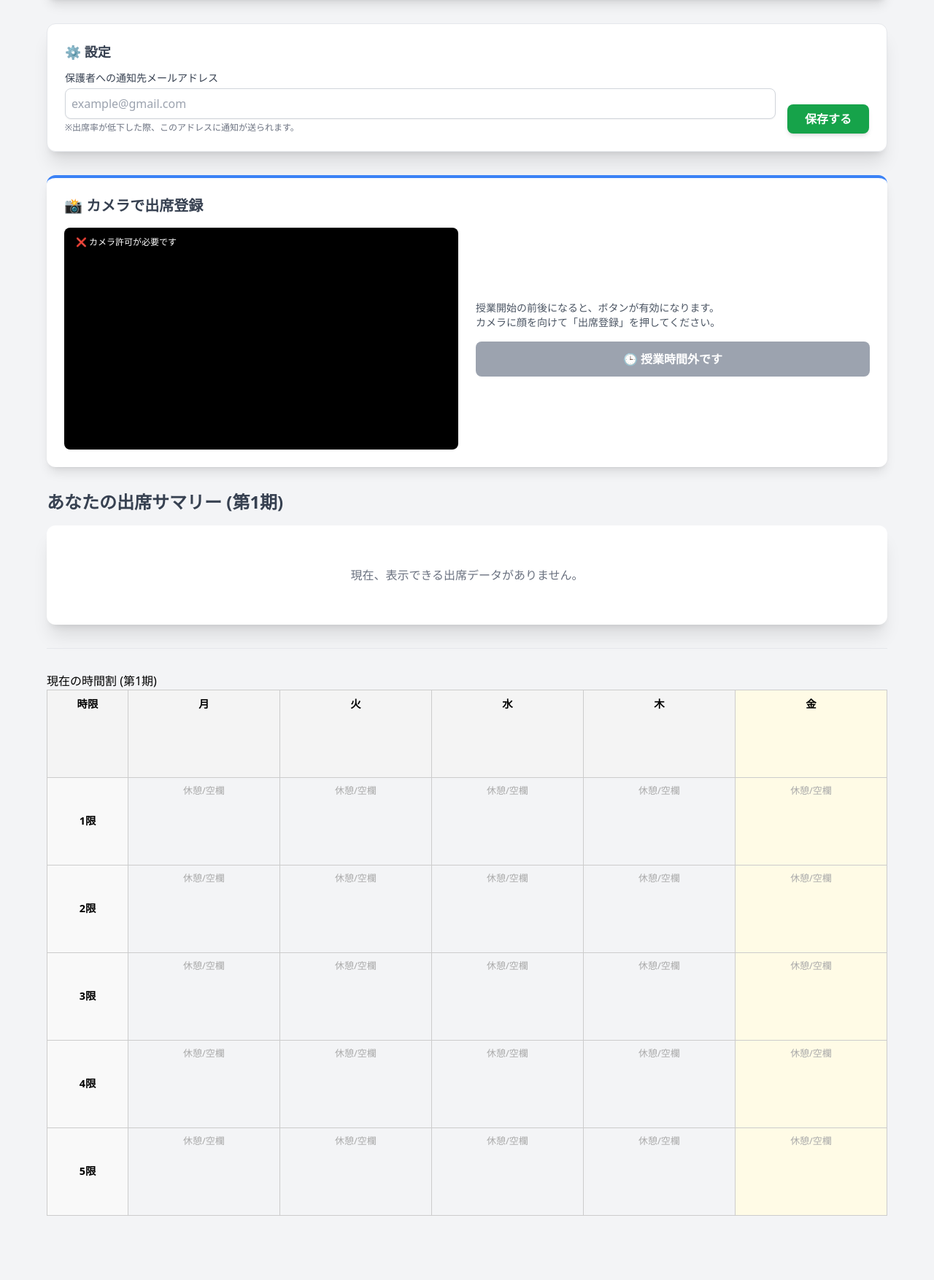
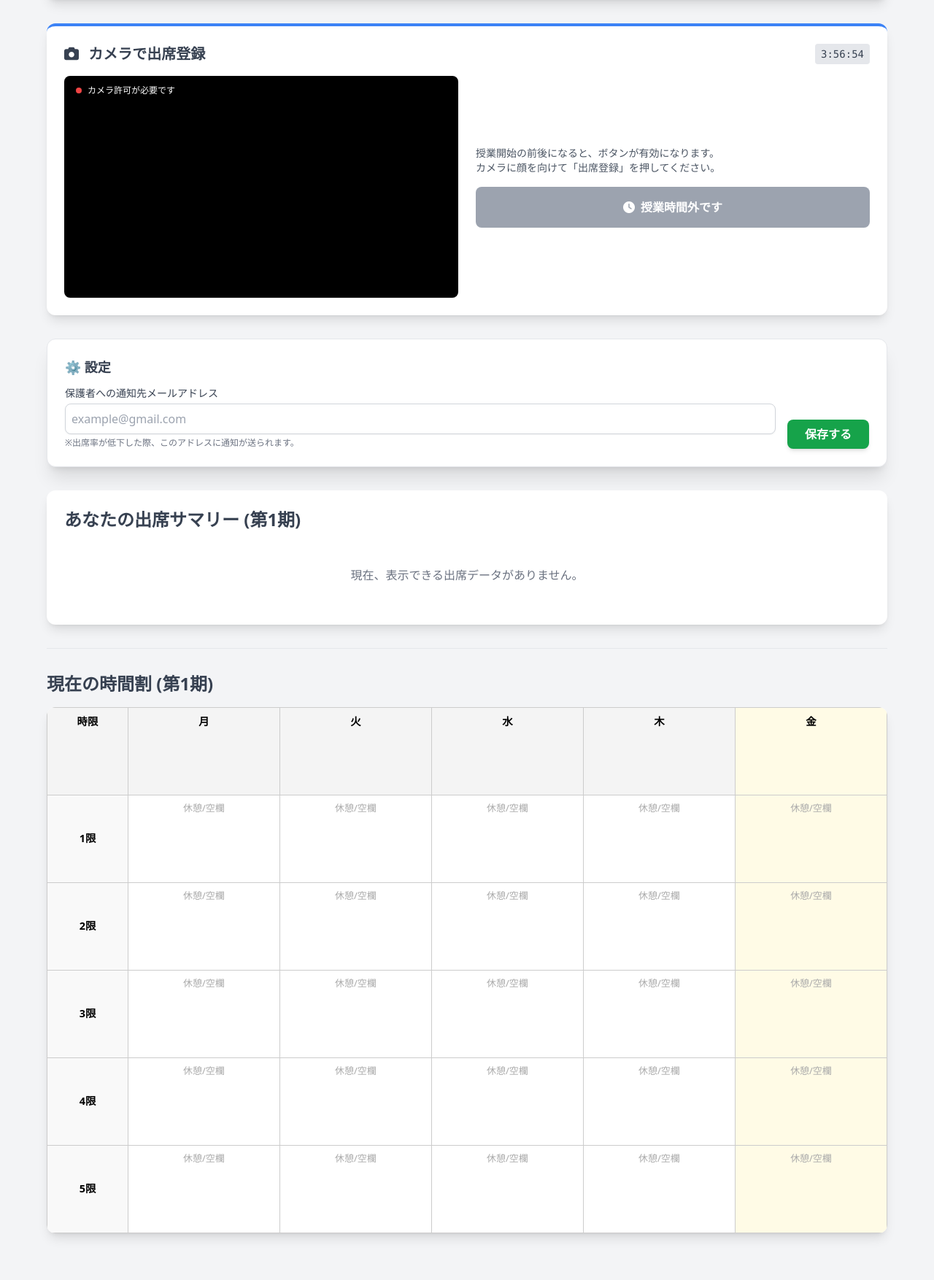
Before and after one commit to tea859/linebot-attendance, a Flask app: page /my_portal in a window 1280 px wide. Shown: the part 148-1902 px from the top of the page at 73% size. Before the commit the page ends 1814 px from the top, so only its background shows below. Run offline with Flask 3, Linux system fonts and the light colour scheme; a user stored in the database is signed in; tables that the repository leaves empty hold one stand-in row (values such as "Sample post"); some libraries are stand-ins or nearby versions.

Commit message:
Update my_portal.html

```diff
--- a/templates/my_portal.html
+++ b/templates/my_portal.html
@@ -5,6 +5,65 @@
     <meta name="viewport" content="width=device-width, initial-scale=1.0">
     <title>学生ポータル</title>
     <script src="https://cdn.tailwindcss.com"></script>
+    <link rel="stylesheet" href="https://cdnjs.cloudflare.com/ajax/libs/font-awesome/6.0.0/css/all.min.css">
+    <style>
+        /* 既存のスタイル */
+        .schedule-table {
+            width: 100%;
+            border-collapse: collapse;
+            margin-bottom: 2em;
+            table-layout: fixed;
+        }
+        .schedule-table th, .schedule-table td {
+            border: 1px solid #ccc;
+            padding: 8px;
+            text-align: left;
+            vertical-align: top;
+            height: 120px;
+            font-size: 0.9em;
+        }
+        .schedule-table th {
+            background-color: #f4f4f4;
+            text-align: center;
+            width: 15%;
+        }
+        .schedule-table td.period-header {
+            background-color: #f9f9f9;
+            font-weight: bold;
+            text-align: center;
+            width: 8%;
+            vertical-align: middle;
+        }
+        .schedule-table th.today, .schedule-table td.today {
+            background-color: #fffbe6;
+        }
+        .schedule-table .subject {
+            font-weight: bold;
+            color: #005a9c;
+            display: block;
+            margin-bottom: 5px;
+        }
+        .schedule-table .details {
+            font-size: 0.9em;
+            color: #555;
+        }
+        .schedule-table .empty {
+            color: #aaa;
+            text-align: center;
+            vertical-align: middle;
+            font-size: 0.9em;
+        }
+
+        /* モーダルアニメーション */
+        @keyframes pulse-red {
+            0% { box-shadow: 0 0 0 0 rgba(239, 68, 68, 0.7); }
+            70% { box-shadow: 0 0 0 20px rgba(239, 68, 68, 0); }
+            100% { box-shadow: 0 0 0 0 rgba(239, 68, 68, 0); }
+        }
+        .animate-pulse-red {
+            animation: pulse-red 2s infinite;
+        }
+    </style>
 </head>
 <body class="bg-gray-100 p-8">
     <div class="max-w-6xl mx-auto">
@@ -22,6 +81,7 @@
                 {% endfor %}
             {% endif %}
         {% endwith %}
+
         <header class="bg-white p-6 rounded-xl shadow-lg mb-8 border-b-4 border-green-500">
             <div class="flex justify-between items-center">
                 <div>
@@ -35,6 +95,40 @@
         </header>
 
         <main>
+            <div class="bg-white p-6 rounded-xl shadow-lg mb-8 border-t-4 border-blue-500">
+                <div class="flex justify-between items-center mb-4">
+                    <h2 class="text-xl font-bold text-gray-700"><i class="fas fa-camera mr-2"></i> カメラで出席登録</h2>
+                    <span id="clock" class="font-mono text-sm bg-gray-200 px-2 py-1 rounded text-gray-700">--:--:--</span>
+                </div>
+
+                <div class="grid grid-cols-1 md:grid-cols-2 gap-6 items-center">
+                    <div class="relative bg-black rounded-lg overflow-hidden shadow-inner aspect-video">
+                        <video id="userVideo" autoplay muted playsinline class="w-full h-full object-cover"></video>
+                        <canvas id="userCanvas" class="hidden"></canvas>
+
+                        <div id="cameraStatus" class="absolute top-2 left-2 bg-black bg-opacity-70 text-white text-xs px-2 py-1 rounded flex items-center">
+                            <span class="w-2 h-2 bg-gray-400 rounded-full mr-2" id="statusDot"></span>
+                            <span id="statusText">カメラ待機中...</span>
+                        </div>
+                    </div>
+
+                    <div class="flex flex-col justify-center space-y-4">
+                        <p class="text-sm text-gray-600">
+                            授業開始の前後になると、ボタンが有効になります。<br>
+                            カメラに顔を向けて「出席登録」を押してください。
+                        </p>
+
+                        <button id="authButton" onclick="captureAndAuth()" disabled
+                            class="w-full py-4 px-6 rounded-lg font-bold text-white transition duration-200
+                                   bg-gray-400 cursor-not-allowed shadow-none flex items-center justify-center space-x-2">
+                            <i class="fas fa-clock"></i>
+                            <span>授業時間外です</span>
+                        </button>
+
+                        <div id="resultMsg" class="hidden p-3 rounded-lg text-sm font-bold text-center"></div>
+                    </div>
+                </div>
+            </div>
             <div class="bg-white p-6 rounded-xl shadow-xl mb-8 border border-gray-200">
                 <h3 class="text-lg font-bold text-gray-700 mb-3">⚙️ 設定</h3>
 
@@ -54,150 +148,11 @@
                     </button>
                 </form>
             </div>
-            <div class="bg-white p-6 rounded-xl shadow-lg mb-8 border-t-4 border-blue-500">
-    <h2 class="text-xl font-bold text-gray-700 mb-4">📸 カメラで出席登録</h2>
 
-    <div class="grid grid-cols-1 md:grid-cols-2 gap-6 items-center">
-        <div class="relative bg-black rounded-lg overflow-hidden shadow-inner aspect-video">
-            <video id="userVideo" autoplay muted playsinline class="w-full h-full object-cover"></video>
-            <canvas id="userCanvas" class="hidden"></canvas>
-
-            <div id="cameraStatus" class="absolute top-2 left-2 bg-black bg-opacity-70 text-white text-xs px-2 py-1 rounded">
-                カメラ待機中...
-            </div>
-        </div>
-
-        <div class="flex flex-col justify-center space-y-4">
-            <p class="text-sm text-gray-600">
-                授業開始の前後になると、ボタンが有効になります。<br>
-                カメラに顔を向けて「出席登録」を押してください。
-            </p>
-
-            <button id="authButton" onclick="captureAndAuth()" disabled
-                class="w-full py-3 px-6 rounded-lg font-bold text-white transition duration-200
-                       bg-gray-400 cursor-not-allowed shadow-none">
-                🕒 授業時間外です
-            </button>
-
-            <div id="resultMsg" class="hidden p-3 rounded-lg text-sm font-bold text-center"></div>
-        </div>
-    </div>
-</div>
-
-<script>
-    const video = document.getElementById('userVideo');
-    const canvas = document.getElementById('userCanvas');
-    const authBtn = document.getElementById('authButton');
-    const statusDiv = document.getElementById('cameraStatus');
-    const resultMsg = document.getElementById('resultMsg');
-
-    // 1. カメラ起動
-    navigator.mediaDevices.getUserMedia({ video: { facingMode: "user" } })
-        .then(stream => {
-            video.srcObject = stream;
-            statusDiv.textContent = "● 稼働中";
-            statusDiv.classList.add("text-green-400");
-            checkTimeAndEnableButton(); // カメラがついたら時間チェック開始
-        })
-        .catch(err => {
-            console.error(err);
-            statusDiv.textContent = "❌ カメラ許可が必要です";
-            statusDiv.classList.add("text-red-400");
-        });
-
-    // 2. 時間割データ（サーバーから渡された時限リストを使う）
-    // ※ app.py の my_portal ルートで periods データを渡す必要がありますが、
-    //   ここでは簡易的にJSで時間を判定します。
-    const CLASS_TIMES = [
-        { p: 1, start: "08:50", end: "10:30" },
-        { p: 2, start: "10:35", end: "12:15" },
-        { p: 3, start: "13:00", end: "14:40" },
-        { p: 4, start: "14:45", end: "16:25" },
-        { p: 5, start: "16:40", end: "18:20" }
-    ];
-
-    function checkTimeAndEnableButton() {
-        const now = new Date();
-        const currentMins = now.getHours() * 60 + now.getMinutes();
-
-        let isClassTime = false;
-        let targetPeriod = 0;
-
-        CLASS_TIMES.forEach(t => {
-            const [sh, sm] = t.start.split(":").map(Number);
-            const [eh, em] = t.end.split(":").map(Number);
-            const startMins = sh * 60 + sm;
-            const endMins = eh * 60 + em;
-
-            // 前後10分余裕を見る
-            if (currentMins >= (startMins - 10) && currentMins <= (endMins + 10)) {
-                isClassTime = true;
-                targetPeriod = t.p;
-            }
-        });
-
-        if (isClassTime) {
-            authBtn.disabled = false;
-            authBtn.className = "w-full py-3 px-6 rounded-lg font-bold text-white transition duration-200 bg-blue-600 hover:bg-blue-700 shadow-md transform hover:-translate-y-1";
-            authBtn.innerHTML = `📸 第${targetPeriod}限の出席を登録する`;
-        } else {
-            authBtn.disabled = true;
-            authBtn.className = "w-full py-3 px-6 rounded-lg font-bold text-white bg-gray-400 cursor-not-allowed";
-            authBtn.innerHTML = "🕒 授業時間外です";
-        }
-
-        // 1分ごとに再チェック
-        setTimeout(checkTimeAndEnableButton, 60000);
-    }
-
-    // 3. 撮影＆送信処理
-    function captureAndAuth() {
-        authBtn.disabled = true;
-        authBtn.innerHTML = "🔄 送信中...";
-        resultMsg.className = "hidden";
-
-        // 画像取得
-        const ctx = canvas.getContext('2d');
-        canvas.width = video.videoWidth;
-        canvas.height = video.videoHeight;
-        ctx.drawImage(video, 0, 0);
-        const imageData = canvas.toDataURL('image/jpeg', 0.8);
-
-        // 送信
-        fetch('/api/portal_face_auth', {
-            method: 'POST',
-            headers: { 'Content-Type': 'application/json' },
-            body: JSON.stringify({ image: imageData })
-        })
-        .then(res => res.json())
-        .then(data => {
-            resultMsg.classList.remove("hidden");
-            if (data.status === 'success' || data.status === 'info') {
-                resultMsg.textContent = data.message;
-                resultMsg.classList.add("bg-green-100", "text-green-700");
-                authBtn.innerHTML = "✅ 登録完了";
-                // 成功したら花吹雪エフェクトなどを出すと楽しいかも
-            } else {
-                resultMsg.textContent = "エラー: " + data.message;
-                resultMsg.classList.add("bg-red-100", "text-red-700");
-                authBtn.disabled = false;
-                authBtn.innerHTML = "再試行する";
-            }
-        })
-        .catch(err => {
-            console.error(err);
-            alert("通信エラーが発生しました");
-            authBtn.disabled = false;
-            authBtn.innerHTML = "再試行する";
-        });
-    }
-
-    // 初回実行
-    checkTimeAndEnableButton();
-</script>
+            <div class="bg-white p-6 rounded-xl shadow-lg mb-8">
                 <h2 class="text-2xl font-bold text-gray-700 mb-4">あなたの出席サマリー (第{{ selected_kiki }}期)</h2>
 
-            <div class="bg-white p-6 rounded-xl shadow-xl">
+                <div class="bg-white rounded-xl">
                     {% if report_data %}
                         <div class="space-y-6">
                             {% for row in report_data %}
@@ -224,61 +179,13 @@
                         <p class="text-center text-gray-500 py-8">現在、表示できる出席データがありません。</p>
                     {% endif %}
                 </div>
+            </div>
+
             <hr style="margin-top: 2em; margin-bottom: 2em;">
 
-            <h2>現在の時間割 (第{{ selected_kiki }}期)</h2>
+            <h2 class="text-2xl font-bold text-gray-700 mb-4">現在の時間割 (第{{ selected_kiki }}期)</h2>
 
-            <style>
-                /* 時間割テーブル用の簡易スタイル */
-                .schedule-table {
-                    width: 100%;
-                    border-collapse: collapse;
-                    margin-bottom: 2em;
-                    table-layout: fixed; /* カラム幅を均等に */
-                }
-                .schedule-table th, .schedule-table td {
-                    border: 1px solid #ccc;
-                    padding: 8px;
-                    text-align: left;
-                    vertical-align: top;
-                    height: 120px; /* セルの高さを固定 */
-                    font-size: 0.9em;
-                }
-                .schedule-table th {
-                    background-color: #f4f4f4;
-                    text-align: center;
-                    width: 15%; /* 曜日の列幅 */
-                }
-                .schedule-table td.period-header {
-                    background-color: #f9f9f9;
-                    font-weight: bold;
-                    text-align: center;
-                    width: 8%; /* 時限の列幅 */
-                    vertical-align: middle;
-                }
-                /* 今日の曜日をハイライト */
-                .schedule-table th.today, .schedule-table td.today {
-                    background-color: #fffbe6; /* 薄い黄色 */
-                }
-                .schedule-table .subject {
-                    font-weight: bold;
-                    color: #005a9c;
-                    display: block;
-                    margin-bottom: 5px;
-                }
-                .schedule-table .details {
-                    font-size: 0.9em;
-                    color: #555;
-                }
-                .schedule-table .empty {
-                    color: #aaa;
-                    text-align: center;
-                    vertical-align: middle;
-                    font-size: 0.9em;
-                }
-            </style>
-
-            <table class="schedule-table">
+            <table class="schedule-table bg-white shadow-lg rounded-xl overflow-hidden">
                 <thead>
                     <tr>
                         <th style="width: 8%;">時限</th>
@@ -318,5 +225,202 @@
             </table>
         </main>
     </div>
+
+    <div id="reAuthModal" class="hidden fixed inset-0 bg-red-600/90 backdrop-blur-sm z-50 flex items-center justify-center">
+        <div class="bg-white p-8 rounded-2xl shadow-2xl text-center max-w-md mx-4 w-full animate-pulse-red">
+            <div class="text-6xl text-red-500 mb-4"><i class="fas fa-exclamation-circle"></i></div>
+            <h2 class="text-3xl font-bold text-gray-800 mb-2">在席確認</h2>
+            <p class="text-gray-600 mb-6">
+                出席確認のため、カメラを見て<br>ボタンを押してください。
+            </p>
+
+            <div class="text-5xl font-mono font-bold mb-8 text-red-600" id="countdown">60</div>
+
+            <button onclick="captureAndAuth(true)"
+                class="w-full py-4 bg-red-600 hover:bg-red-700 text-white font-bold rounded-xl text-xl shadow-lg transform transition hover:scale-105 active:scale-95">
+                <i class="fas fa-camera mr-2"></i> 今すぐ認証する
+            </button>
+            <p class="text-xs text-gray-400 mt-4">※時間内に押さないと欠席扱いになる場合があります</p>
+        </div>
+    </div>
+    <script>
+        // 1. 要素の取得
+        const video = document.getElementById('userVideo');
+        const canvas = document.getElementById('userCanvas');
+        const authBtn = document.getElementById('authButton');
+        const statusDot = document.getElementById('statusDot');
+        const statusText = document.getElementById('statusText');
+        const resultMsg = document.getElementById('resultMsg');
+        const clockEl = document.getElementById('clock');
+
+        // 2. 時限設定 (開始時刻, 終了時刻)
+        const CLASS_TIMES = [
+            { p: 1, start: "08:50", end: "10:30" },
+            { p: 2, start: "10:35", end: "12:15" },
+            { p: 3, start: "13:00", end: "14:40" },
+            { p: 4, start: "14:45", end: "16:25" },
+            { p: 5, start: "16:40", end: "18:20" }
+        ];
+
+        // 時計更新
+        setInterval(() => {
+            const now = new Date();
+            clockEl.textContent = now.toLocaleTimeString('ja-JP');
+            checkTimeAndEnableButton(); // 毎秒チェック
+        }, 1000);
+
+        // 3. カメラ起動処理
+        async function startCamera() {
+            try {
+                const stream = await navigator.mediaDevices.getUserMedia({ video: { facingMode: "user" } });
+                video.srcObject = stream;
+                statusDot.classList.remove('bg-gray-400');
+                statusDot.classList.add('bg-green-400', 'animate-pulse');
+                statusText.textContent = "カメラ稼働中";
+            } catch (err) {
+                console.error("カメラエラー:", err);
+                statusDot.classList.remove('bg-gray-400');
+                statusDot.classList.add('bg-red-500');
+                statusText.textContent = "カメラ許可が必要です";
+            }
+        }
+        startCamera();
+
+        // 4. 時間判定ロジック
+        function checkTimeAndEnableButton() {
+            // 抜き打ちチェック中はボタン制御をスキップ
+            if (!document.getElementById('reAuthModal').classList.contains('hidden')) return;
+
+            const now = new Date();
+            const currentMins = now.getHours() * 60 + now.getMinutes();
+
+            let isClassTime = false;
+            let targetPeriod = 0;
+
+            CLASS_TIMES.forEach(t => {
+                const [sh, sm] = t.start.split(":").map(Number);
+                const [eh, em] = t.end.split(":").map(Number);
+                const startMins = sh * 60 + sm;
+                const endMins = eh * 60 + em;
+
+                // 前後20分の余裕を持たせる
+                if (currentMins >= (startMins - 20) && currentMins <= (endMins + 20)) {
+                    isClassTime = true;
+                    targetPeriod = t.p;
+                }
+            });
+
+            if (isClassTime) {
+                if (authBtn.disabled && !authBtn.innerHTML.includes("送信中")) {
+                    authBtn.disabled = false;
+                    authBtn.className = "w-full py-4 px-6 rounded-lg font-bold text-white transition-all duration-200 bg-blue-600 hover:bg-blue-700 shadow-lg transform hover:-translate-y-1 flex items-center justify-center space-x-2";
+                    authBtn.innerHTML = `<i class="fas fa-camera"></i><span>第${targetPeriod}限の出席を登録する</span>`;
+                }
+            } else {
+                authBtn.disabled = true;
+                authBtn.className = "w-full py-4 px-6 rounded-lg font-bold text-white bg-gray-400 cursor-not-allowed shadow-none flex items-center justify-center space-x-2";
+                authBtn.innerHTML = `<i class="fas fa-clock"></i><span>授業時間外です</span>`;
+            }
+        }
+
+        // 5. 撮影＆送信処理
+        function captureAndAuth(isReAuth = false) {
+            if (!isReAuth) {
+                authBtn.disabled = true;
+                authBtn.innerHTML = `<i class="fas fa-spinner fa-spin"></i><span>送信中...</span>`;
+            }
+            resultMsg.className = "hidden";
+
+            // 画像取得
+            const ctx = canvas.getContext('2d');
+            canvas.width = video.videoWidth;
+            canvas.height = video.videoHeight;
+            ctx.drawImage(video, 0, 0);
+            const imageData = canvas.toDataURL('image/jpeg', 0.8);
+
+            // 送信
+            fetch('/api/portal_face_auth', {
+                method: 'POST',
+                headers: { 'Content-Type': 'application/json' },
+                body: JSON.stringify({ image: imageData })
+            })
+            .then(res => res.json())
+            .then(data => {
+                if (data.status === 'success' || data.status === 'info') {
+
+                    if (isReAuth) {
+                        // 抜き打ちチェック成功時
+                        document.getElementById('reAuthModal').classList.add('hidden');
+                        alert("✅ 在席確認完了！ありがとうございます。");
+                        scheduleNextCheck();
+                    } else {
+                        // 通常出席成功時
+                        resultMsg.textContent = data.message;
+                        resultMsg.className = "p-4 rounded-lg text-sm font-bold text-center bg-green-100 text-green-700 border border-green-400 block";
+                        authBtn.innerHTML = `<i class="fas fa-check"></i><span>登録完了</span>`;
+
+                        // 初回登録成功後に、抜き打ちチェックタイマーを開始
+                        scheduleNextCheck();
+                    }
+
+                } else {
+                    throw new Error(data.message);
+                }
+            })
+            .catch(err => {
+                console.error(err);
+                if (isReAuth) {
+                    alert("通信エラー: " + err.message);
+                } else {
+                    resultMsg.textContent = "エラー: " + err.message;
+                    resultMsg.className = "p-4 rounded-lg text-sm font-bold text-center bg-red-100 text-red-700 border border-red-400 block";
+                    authBtn.disabled = false;
+                    authBtn.innerHTML = `<i class="fas fa-redo"></i><span>再試行する</span>`;
+                }
+            });
+        }
+
+        // 6. 抜き打ちチェック (ランダム在席確認)
+        let checkTimer = null;
+
+        function scheduleNextCheck() {
+            // 15分(900000ms) 〜 40分(2400000ms) のランダムな時間に発動
+            const randomInterval = Math.floor(Math.random() * (2400000 - 900000) + 900000);
+            console.log(`次の在席確認は ${Math.floor(randomInterval / 60000)} 分後です`);
+
+            clearTimeout(checkTimer);
+            checkTimer = setTimeout(triggerReAuth, randomInterval);
+        }
+
+        function triggerReAuth() {
+            if (authBtn.disabled && authBtn.innerHTML.includes("時間外")) {
+                scheduleNextCheck();
+                return;
+            }
+
+            const modal = document.getElementById('reAuthModal');
+            const countdownEl = document.getElementById('countdown');
+            let timeLeft = 60;
+
+            modal.classList.remove('hidden');
+
+            const timerInterval = setInterval(() => {
+                timeLeft--;
+                countdownEl.textContent = timeLeft;
+
+                if (modal.classList.contains('hidden')) {
+                    clearInterval(timerInterval);
+                }
+
+                if (timeLeft <= 0) {
+                    clearInterval(timerInterval);
+                    if (!modal.classList.contains('hidden')) {
+                        modal.classList.add('hidden');
+                        alert("⚠️ 在席確認への応答がありませんでした。");
+                    }
+                }
+            }, 1000);
+        }
+    </script>
 </body>
 </html>
```
Lines whose indentation alone changed are shown as unchanged.
